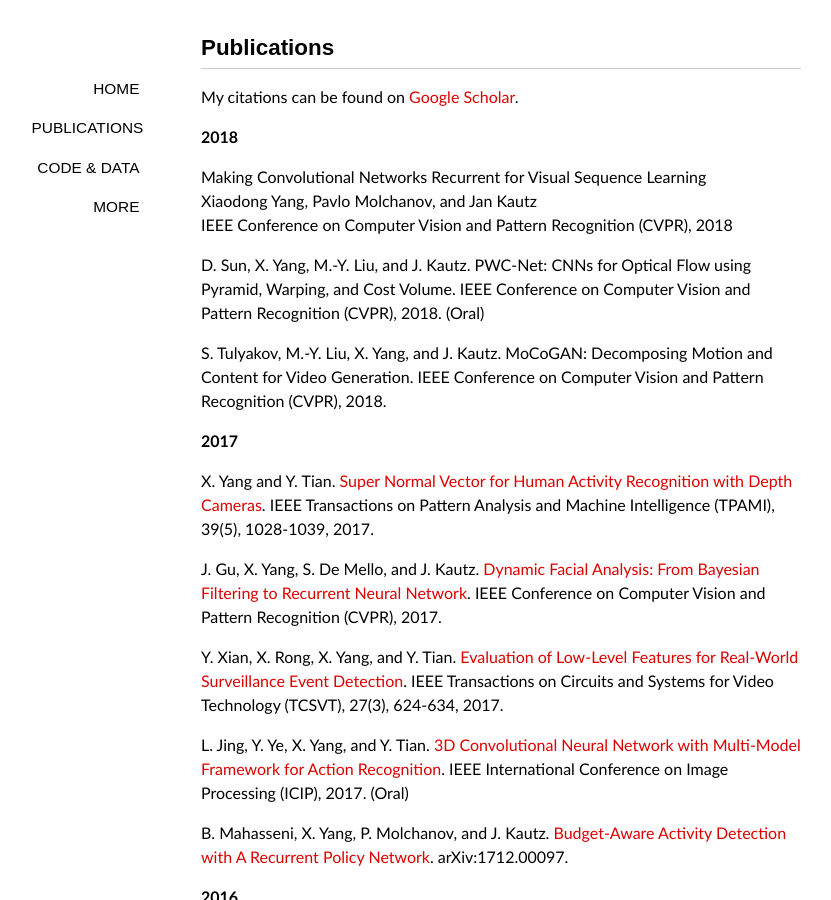
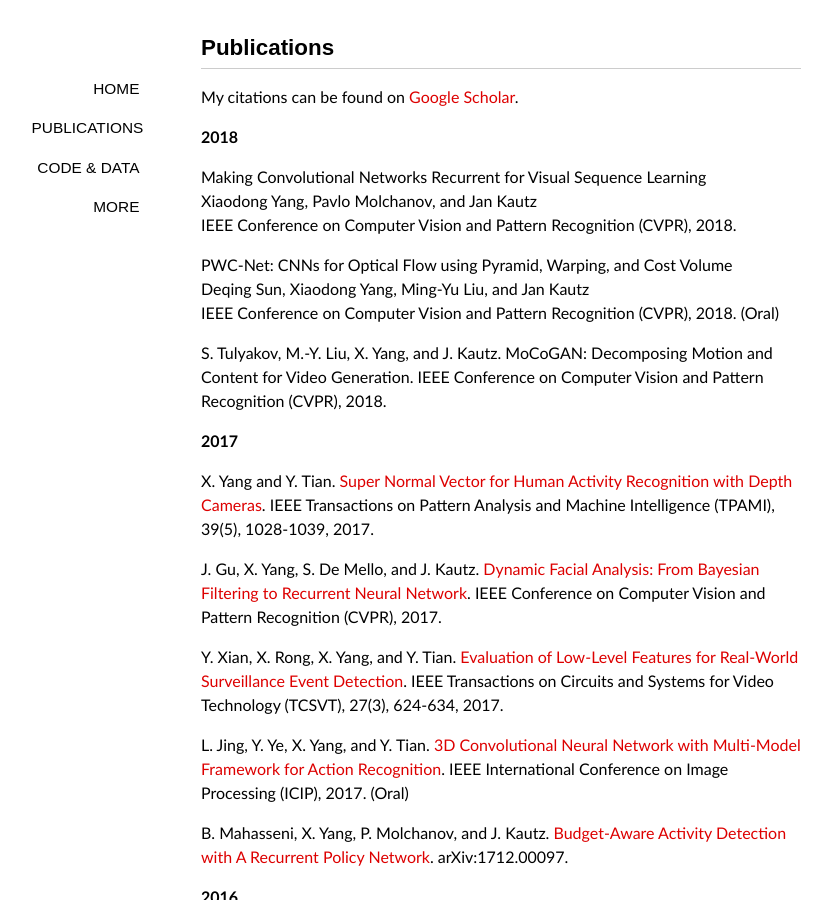
Before and after one commit to xiaodongyang/xiaodongyang.github.io, a Jekyll site: the page built from publications/index.md, in a window 1280 px wide and 900 px high. Shown: the whole window, without its empty margins (139-970 px from the left). Built offline with Jekyll 4.4.1, drawn with Linux system fonts in a browser that asks for light colours; some web fonts are replaced.

Commit message:
Update index.md

```diff
--- a/publications/index.md
+++ b/publications/index.md
@@ -11,9 +11,11 @@ My citations can be found on [Google Scholar](http://scholar.google.com/citation
 
 Making Convolutional Networks Recurrent for Visual Sequence Learning
 Xiaodong Yang, Pavlo Molchanov, and Jan Kautz
-IEEE Conference on Computer Vision and Pattern Recognition (CVPR), 2018
+IEEE Conference on Computer Vision and Pattern Recognition (CVPR), 2018.
 
-D. Sun, X. Yang, M.-Y. Liu, and J. Kautz. PWC-Net: CNNs for Optical Flow using Pyramid, Warping, and Cost Volume. IEEE Conference on Computer Vision and Pattern Recognition (CVPR), 2018. (Oral)
+PWC-Net: CNNs for Optical Flow using Pyramid, Warping, and Cost Volume
+Deqing Sun, Xiaodong Yang, Ming-Yu Liu, and Jan Kautz
+IEEE Conference on Computer Vision and Pattern Recognition (CVPR), 2018. (Oral)
 
 S. Tulyakov, M.-Y. Liu, X. Yang, and J. Kautz. MoCoGAN: Decomposing Motion and Content for Video Generation. IEEE Conference on Computer Vision and Pattern Recognition (CVPR), 2018.
 
```
